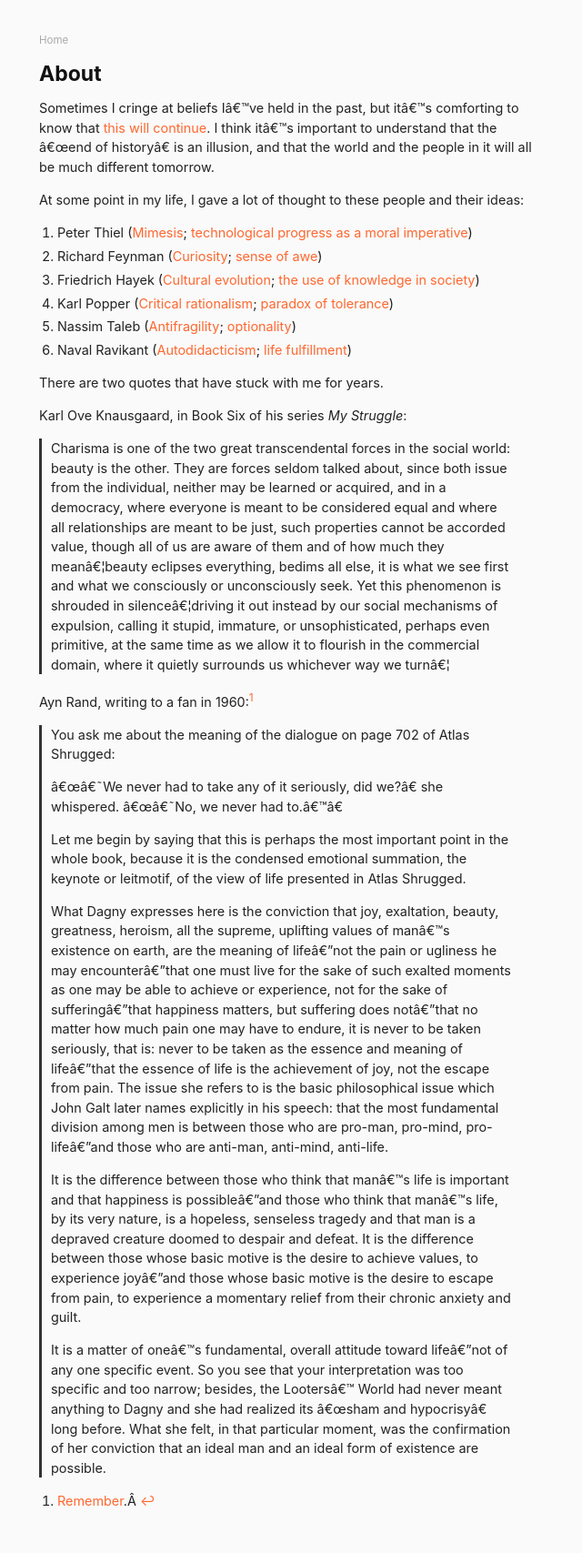
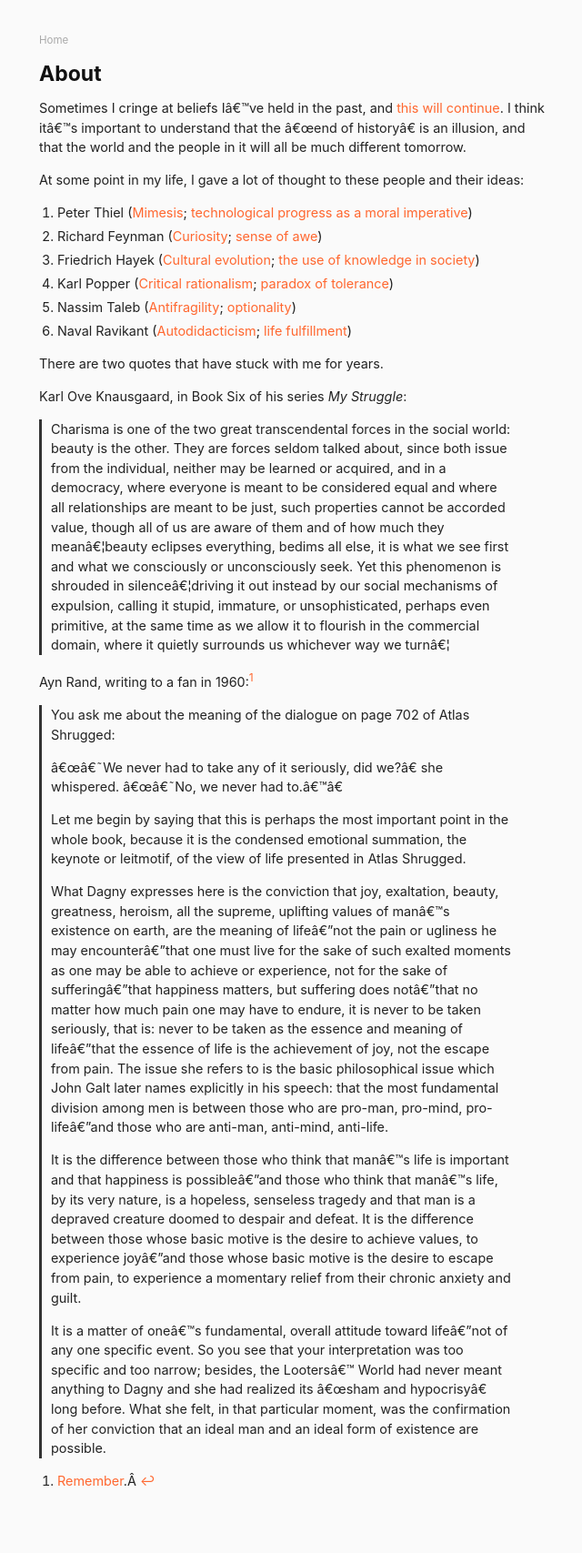
Before and after one commit to danschlz/danschulz.github.io, a Jekyll site: the page built from about.md, in a window 1280 px wide. Shown: the whole page at 91% size, without its empty margins (317-957 px from the left). Built offline with Jekyll 4.4.1, drawn with Linux system fonts in a browser that asks for light colours; after the commit the page ends 1685 px from its top, so only the background shows below that.

Commit message:
Update about.md

```diff
--- a/about.md
+++ b/about.md
@@ -4,7 +4,7 @@ title: About
 permalink: /about/
 ---
 
-Sometimes I cringe at beliefs I've held in the past, but it's comforting to know that [this will continue](https://en.wikipedia.org/wiki/End-of-history_illusion). I think it's important to understand that the "end of history" is an illusion, and that the world and the people in it will all be much different tomorrow.
+Sometimes I cringe at beliefs I've held in the past, and [this will continue](https://en.wikipedia.org/wiki/End-of-history_illusion). I think it's important to understand that the "end of history" is an illusion, and that the world and the people in it will all be much different tomorrow.
 
 At some point in my life, I gave a lot of thought to these people and their ideas:
 
```
